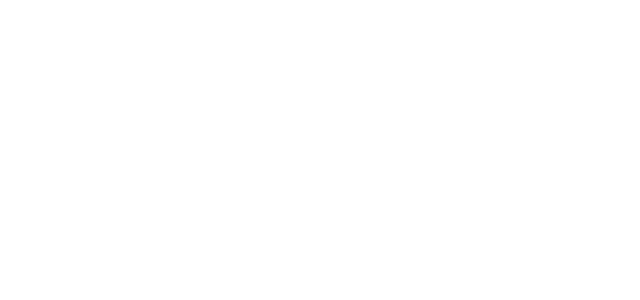
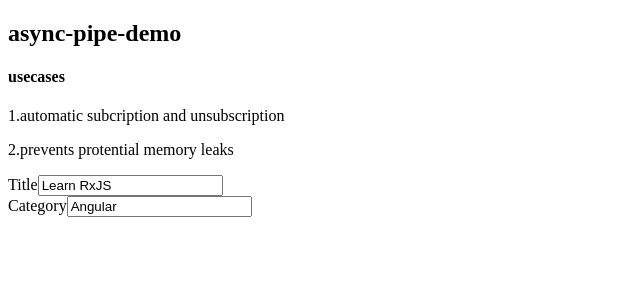
Before and after one commit to Manishh09/angular-bestpractices, an Angular app: page /rxjs in a window 1280 px wide. Before the commit this address led to /. Shown: the top 300 px of the page, without its empty margins (0-640 px from the left). Built offline with nearby package versions, Linux system fonts and the light colour scheme.

Commit message:
feat: added async pipe usecases

```diff
--- a/src/app/app-routing.module.ts
+++ b/src/app/app-routing.module.ts
@@ -15,6 +15,10 @@ const routes: Routes = [
   {
     path: 'ng',
     loadChildren: () => import('./ng-container-template/ng-container-template.module').then(m => m.NgContainerTemplateModule)
+  },
+  {
+    path: 'rxjs',
+    loadChildren: () => import('./rxjs-demo/rxjs-demo.module').then(m => m.RxjsDemoModule)
   }
 ];
 
--- /dev/null
+++ b/src/app/rxjs-demo/async-pipe-demo/async-pipe-demo.component.html
@@ -0,0 +1,24 @@
+<h2>async-pipe-demo</h2>
+
+<section>
+  <h4>usecases</h4>
+  <p>1.automatic subcription and unsubscription</p>
+  <p>2.prevents protential memory leaks</p>
+</section>
+
+<ng-template #showLoading>
+  <p>Loading...</p>
+</ng-template>
+
+  <ng-container *ngIf="blogs$ | async as blogs else showLoading">
+    <form>
+      <div>
+        <label for="title">Title</label>
+        <input type="text" name="title" id="title" [value]="blogs.title">
+      </div>
+      <div>
+        <label for="category">Category</label>
+        <input type="text" name="category" id="category" [value]="blogs.category">
+      </div>
+    </form>
+  </ng-container>
--- /dev/null
+++ b/src/app/rxjs-demo/async-pipe-demo/async-pipe-demo.component.ts
@@ -0,0 +1,38 @@
+import { Component, OnInit } from '@angular/core';
+import { concatMap, Observable, Subscription } from 'rxjs';
+import { Blog } from 'src/app/models/blog';
+import { DataService } from 'src/app/services/data.service';
+
+@Component({
+  selector: 'app-async-pipe-demo',
+  templateUrl: './async-pipe-demo.component.html',
+  styleUrls: ['./async-pipe-demo.component.scss']
+})
+export class AsyncPipeDemoComponent implements OnInit {
+
+  blogs$!: Observable<Blog>;
+  subscription!: Subscription;
+  constructor(private _dataServ: DataService) { }
+  ngOnDestroy(): void {
+    this.subscription.unsubscribe();
+  }
+
+  ngOnInit(): void {
+    this.withAsyncPipe();
+  }
+
+
+
+
+
+
+  withAsyncPipe() {
+    this.blogs$ = this._dataServ.getUserData()
+      .pipe(
+        concatMap(user => this._dataServ.getBlogById(user.id))
+      )
+
+
+
+  }
+}
--- /dev/null
+++ b/src/app/rxjs-demo/without-async-pipe/without-async-pipe.component.html
@@ -0,0 +1,16 @@
+<h2>without-async-pipe</h2>
+<ng-template #load>
+  <p>Loading...</p>
+</ng-template>
+<ng-container *ngIf="blogs; else load">
+  <form>
+    <div>
+      <label for="title">Title</label>
+      <input type="text" name="title" id="title" [value]="blogs.title">
+    </div>
+    <div>
+      <label for="category">Category</label>
+      <input type="text" name="category" id="category" [value]="blogs.category">
+    </div>
+  </form>
+</ng-container>
--- /dev/null
+++ b/src/app/rxjs-demo/without-async-pipe/without-async-pipe.component.ts
@@ -0,0 +1,33 @@
+import { Component, OnDestroy, OnInit } from '@angular/core';
+import { concatMap, Subscription } from 'rxjs';
+import { Blog } from 'src/app/models/blog';
+import { DataService } from 'src/app/services/data.service';
+
+@Component({
+  selector: 'app-without-async-pipe',
+  templateUrl: './without-async-pipe.component.html',
+  styleUrls: ['./without-async-pipe.component.scss']
+})
+export class WithoutAsyncPipeComponent implements OnInit, OnDestroy {
+  blogs!: Blog;
+  subscription!: Subscription;
+  constructor(private _dataServ: DataService) { }
+  ngOnDestroy(): void {
+    this.subscription.unsubscribe();
+  }
+
+  ngOnInit(): void {
+    this.subscription =  this._dataServ.getUserData()
+      .pipe(
+        concatMap(user => this._dataServ.getBlogById(user.id))
+      ).subscribe({
+        next: (resp: Blog) => {
+          this.blogs = resp;
+        }
+      }
+
+      );
+  }
+
+
+}
```
Also changed, not shown: src/app/rxjs-demo/rxjs-demo-routing/rxjs-demo-routing.module.ts (added, +23 -0 lines), src/app/rxjs-demo/rxjs-demo.module.ts (added, +19 -0 lines), src/app/rxjs-demo/async-pipe-demo/async-pipe-demo.component.scss (added), src/app/rxjs-demo/without-async-pipe/without-async-pipe.component.scss (added), 2 other files (tests, documents, lock files or other folders).
